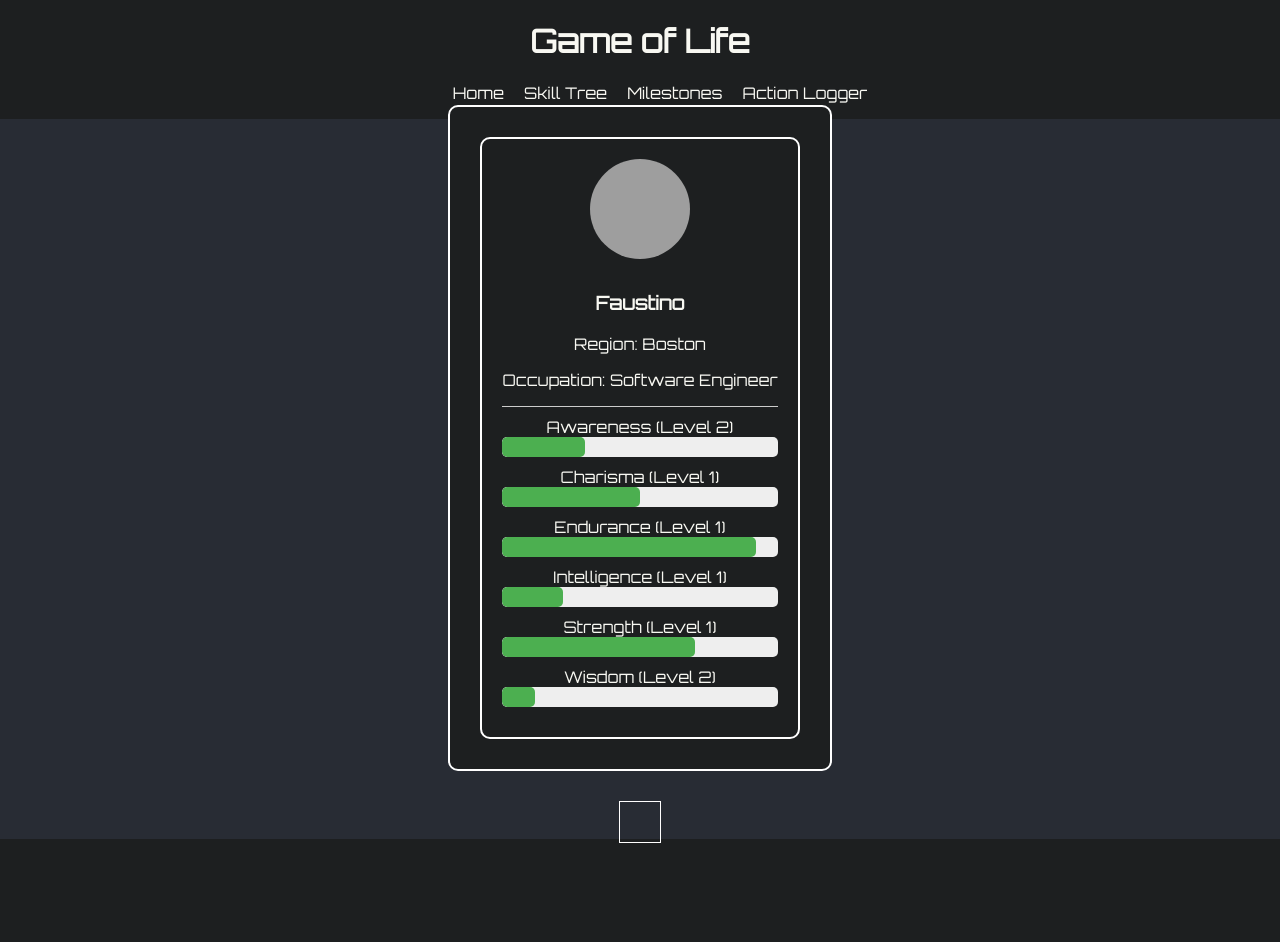
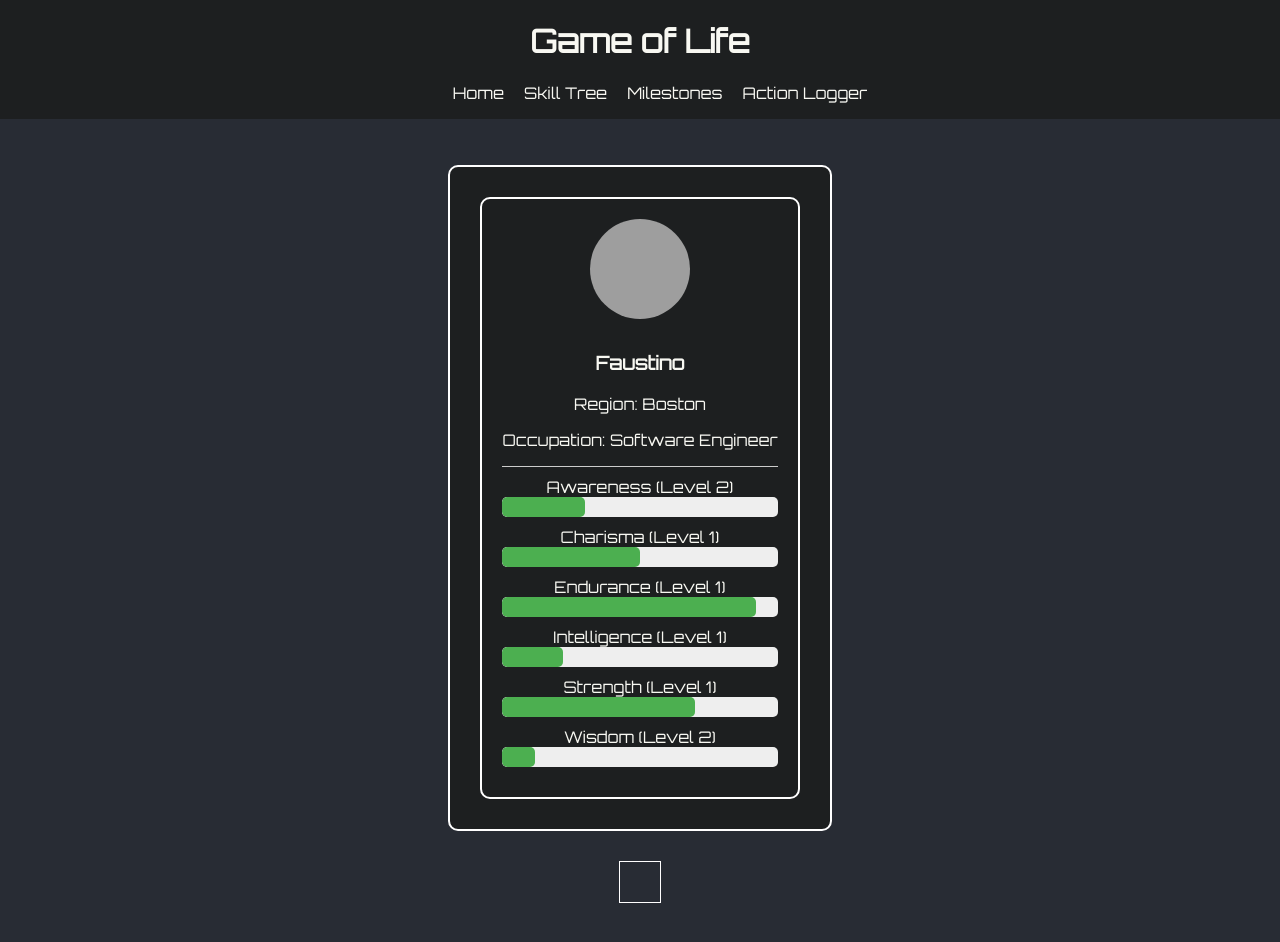
Before and after one commit to Tinoriffic/game-of-life, a React (Create React App) app in the folder frontend/: page / in a window 1280 px wide. Shown: the top 942 px of the page. Before the commit the page ends 843 px from the top, so only its background shows below. Built offline with nearby package versions, Linux system fonts and the light colour scheme; grey boxes are pictures that could not be loaded.

Commit message:
fix visual defect with smaller windows

```diff
--- a/frontend/src/components/MainMenu.css
+++ b/frontend/src/components/MainMenu.css
@@ -8,7 +8,7 @@
     background-color: #282c34; /* Dark background for a game-like feel */
     color: white;
     padding: 20px;
-    height: 85vh;
+    height: 100vh;
   }
 
   .main-header {
```
